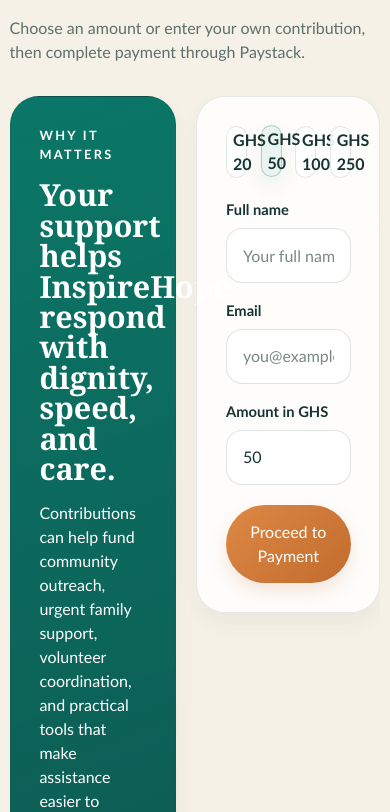
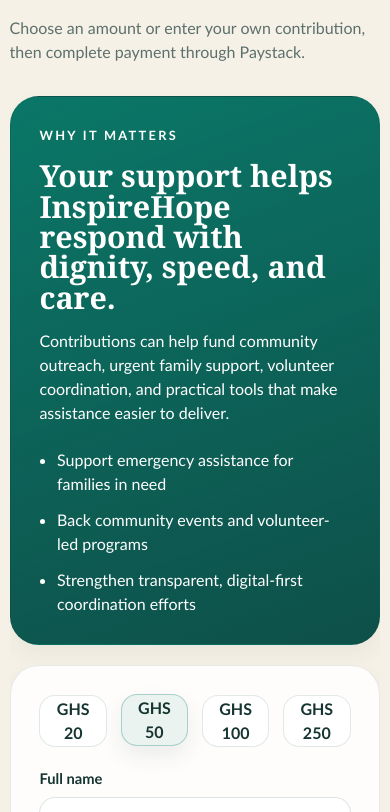
Before and after one commit to RolandBissah10/INSPIREHOPE_FOUNDATION, a React (Vite) app in the folder inspireHope-frontend/: page / in a window 390 px wide. Shown: the part 10952-11764 px from the top of the page. Built offline with nearby package versions, Linux system fonts and the light colour scheme.

Commit message:
Align payment card

```diff
--- a/inspireHope-frontend/src/App.css
+++ b/inspireHope-frontend/src/App.css
@@ -1086,7 +1086,8 @@
   .about-section,
   .stories-grid,
   .contact-grid,
-  .contact-layout {
+  .contact-layout,
+  .donation-layout {
     grid-template-columns: 1fr;
   }
 
```
